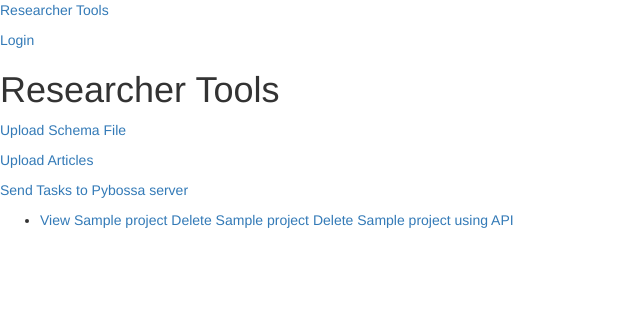
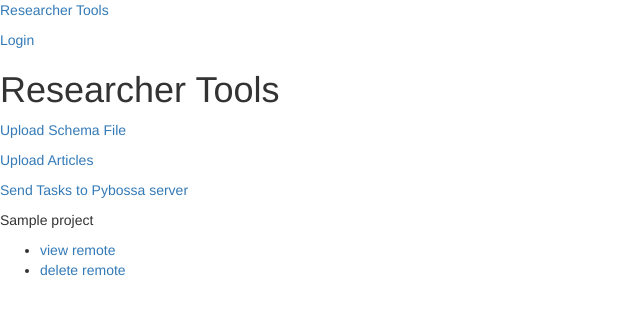
Before and after one commit to Goodly/TextThresher, a Django app: page /researcher/ in a window 1280 px wide. Shown: the top 315 px of the page, without its empty margins (0-640 px from the left). Run offline with Django 3.2, Linux system fonts and the light colour scheme; tables that the repository leaves empty hold one stand-in row (values such as "Sample post"); parts of the project's set-up code (start-up, migrations or seed data) failed here and were passed over; some libraries are stand-ins or nearby versions.

Commit message:
Remove link to remote delete page. Slightly improve markup.

```diff
--- a/researcher/templates/researcher/index.html
+++ b/researcher/templates/researcher/index.html
@@ -14,16 +14,19 @@
     </a></p>
   </div>
   <div>
-    <ul>
       {% for project in projects %}
-        <li>
-          <a href="{{ project.get_remote_URL }}" target="_blank">View {{ project.name }}</a>
-          <a href="{{ project.get_remote_delete_URL }}" target="_blank">Delete {{ project.name }}</a>
-          <a href="{{ project.get_local_remote_delete_URL }}">Delete {{ project.name }} using API</a>
-        </li>
+        <p>
+          {{ project.name }}
+        <ul>
+          <li>
+            <a href="{{ project.get_remote_URL }}" target="_blank">view remote</a>
+          </li>
+          <li>
+            <a href="{{ project.get_local_remote_delete_URL }}">delete remote</a>
+          </li>
+        </ul>
       {% empty %}
         No remote projects currently being managed by us.
       {% endfor %}
-    </ul>
   </div>
 {% endblock %}
```
